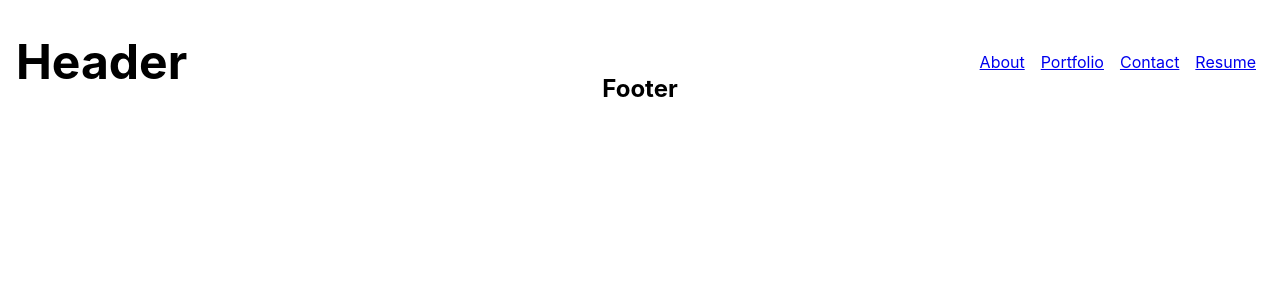
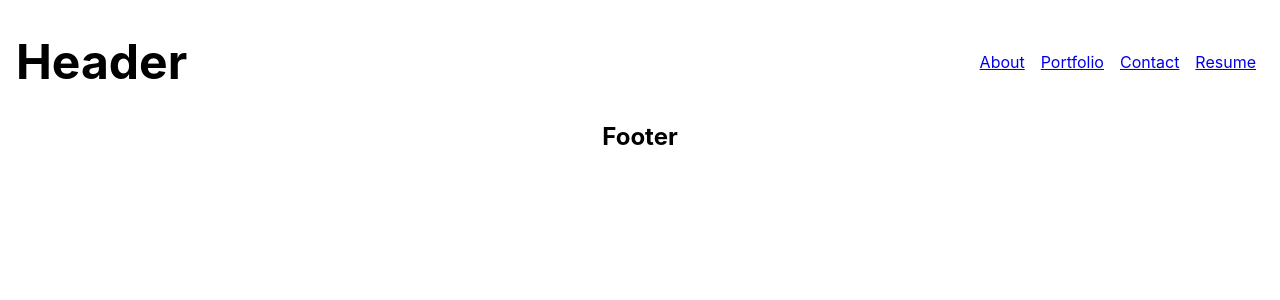
Before and after one commit to yogs0ddhoth/React-Portfolio-Template, a React (Create React App) app: page / in a window 1280 px wide. Shown: the top 300 px of the page. Built offline with nearby package versions, Linux system fonts and the light colour scheme; the HTML template or start-up script is replaced by a standard one.

Commit message:
footer seperated from main content

```diff
--- a/src/App.js
+++ b/src/App.js
@@ -14,6 +14,7 @@ import Footer from './components/Footer';
 function App() {
   return (
     <div className="App">
+      <div className='contentWrap'>
         <Header />
 
         <Routes>
@@ -22,6 +23,7 @@ function App() {
           <Route path='contact' element={<Contact />} />
           <Route path='resume' element={<Resume />} />
         </Routes>
+      </div>
 
       <Footer />
     </div>
```
Lines whose indentation alone changed are shown as unchanged.
